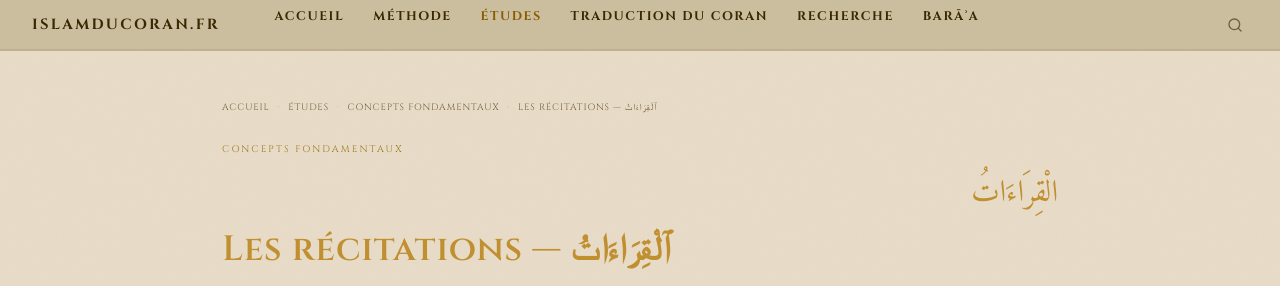
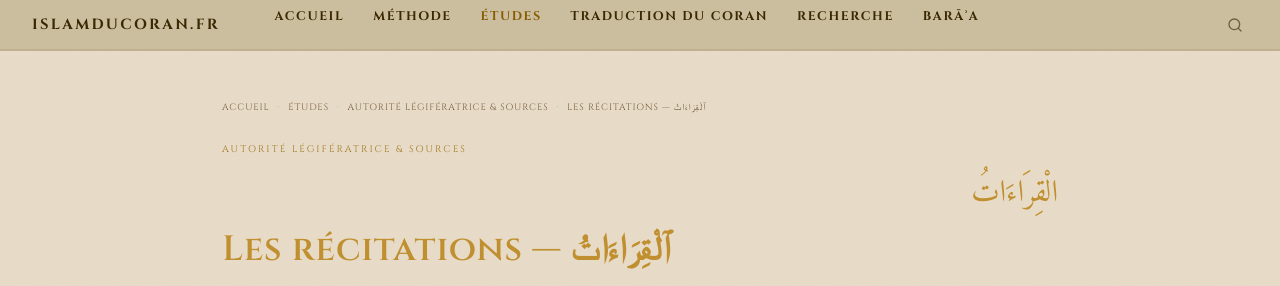
Before and after one commit to Makhuwcoder/islamducoran, a Jekyll site: the page built from _etudes/qiraaat-recitations.md, in a window 1280 px wide and 900 px high. Shown: the top 286 px of the window. Built offline with Jekyll 4.4.1, drawn with Linux system fonts in a browser that asks for light colours.

Commit message:
Thème: Autorité légifératrice & Sources [380]

```diff
--- a/_etudes/qiraaat-recitations.md
+++ b/_etudes/qiraaat-recitations.md
@@ -2,8 +2,9 @@
 layout: etude
 title: "Les récitations — ٱلْقِرَاءَاتُ"
 subtitle: "Plusieurs versions ou réalisations phonétiques d'un texte unique ? La manipulation pseudo-philologique et sa réfutation"
-categorie: "Concepts fondamentaux"
-categorie_slug: "concepts"
+categorie: "Autorité légifératrice & Sources"
+categorie_slug: "sources"
+order: 380
 racine: "ق-ر-أ"
 racine_ar: "الْقِرَاءَاتُ"
 date: 2026-04-08
```
